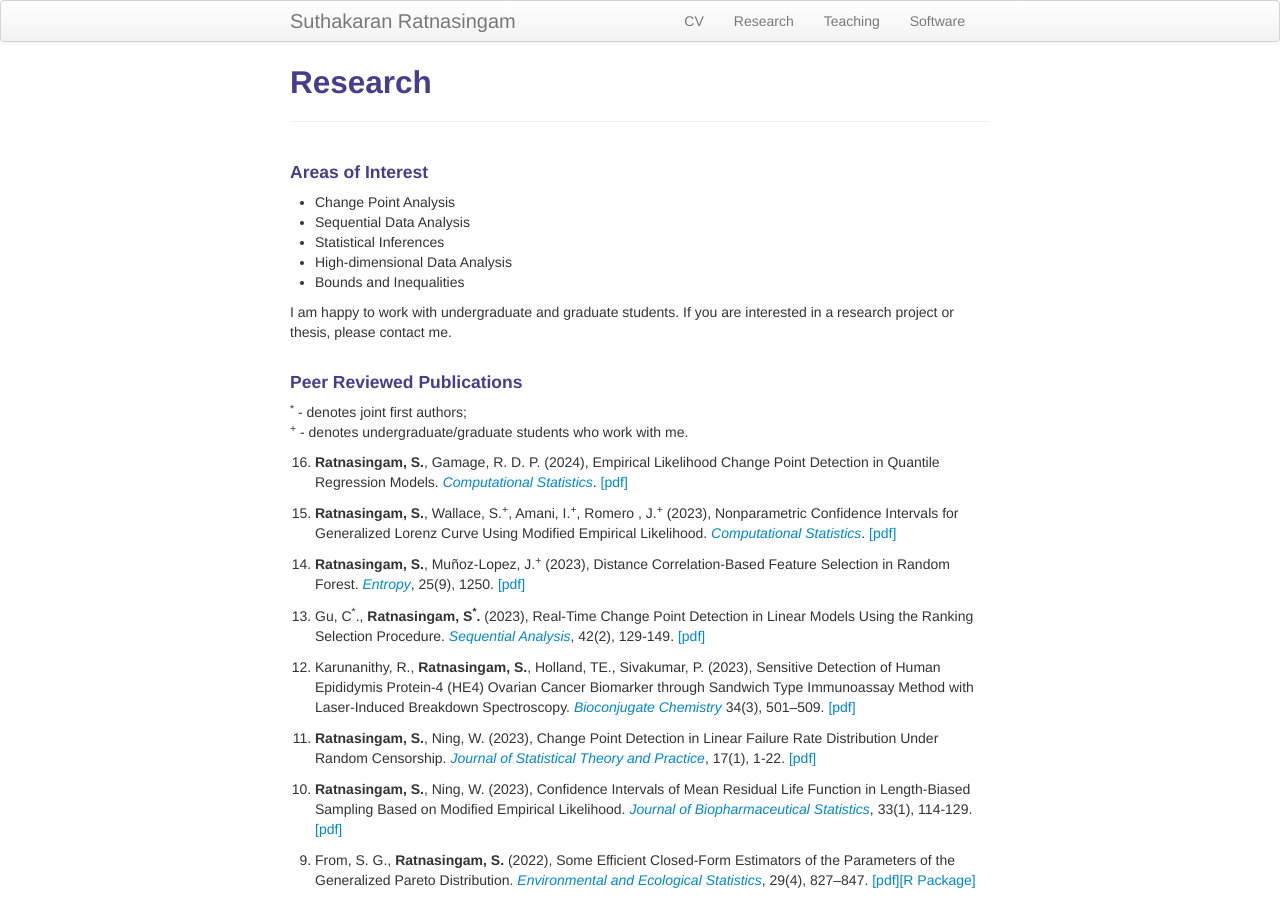
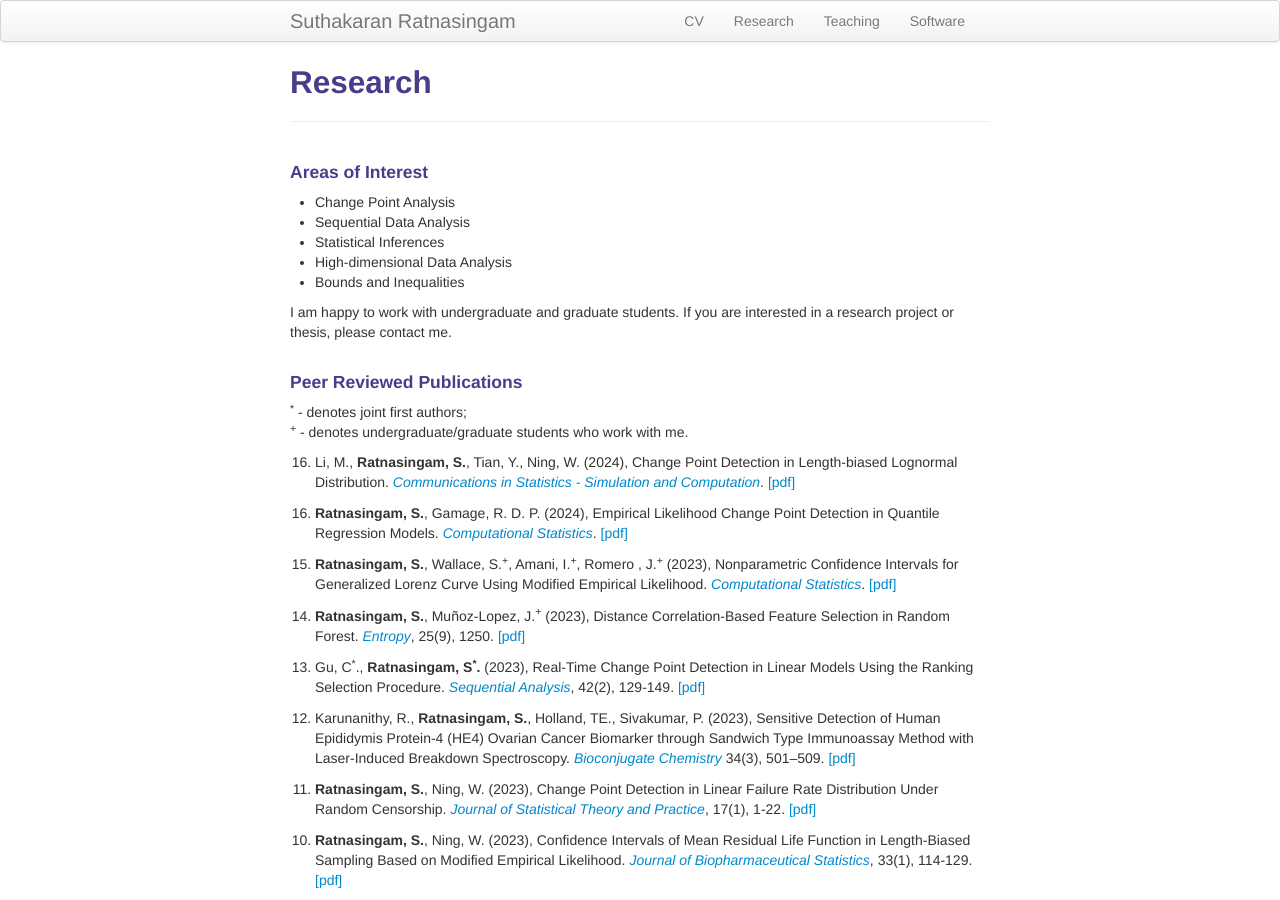
Before and after one commit to suthakaranr/suthakaranr.github.io, a Jekyll site: the page built from pages/Research.md, in a window 1280 px wide and 900 px high. Built offline with Jekyll 4.4.1, drawn with Linux system fonts in a browser that asks for light colours.

Commit message:
Update Research.md

```diff
--- a/pages/Research.md
+++ b/pages/Research.md
@@ -27,6 +27,8 @@ I am happy to work with undergraduate and graduate students. If you are interest
 <div style="line-height:80%;">
 
 <ol>
+
+   <li value="16">  Li, M., <b>Ratnasingam, S.</b>, Tian, Y., Ning, W. (2024), Change Point Detection in Length-biased Lognormal Distribution. <a style="text-decoration:none" href="https://doi.org/10.1080/03610918.2024.2386561" target="_blank" rel="noopener noreferrer"><i>Communications in Statistics - Simulation and Computation</i></a>. <a style="text-decoration:none" href="../assets/2024SRWN.pdf" target="_blank" rel="noopener noreferrer">[pdf]</a> </li> <br>
 
    <li value="16"> <b>Ratnasingam, S.</b>, Gamage, R. D. P. (2024), Empirical Likelihood Change Point Detection in Quantile Regression Models. <a style="text-decoration:none" href="https://doi.org/10.1007/s00180-024-01526-w" target="_blank" rel="noopener noreferrer"><i>Computational Statistics</i></a>. <a style="text-decoration:none" href="../assets/2024SRRG.pdf" target="_blank" rel="noopener noreferrer">[pdf]</a> </li> <br>
 
```
